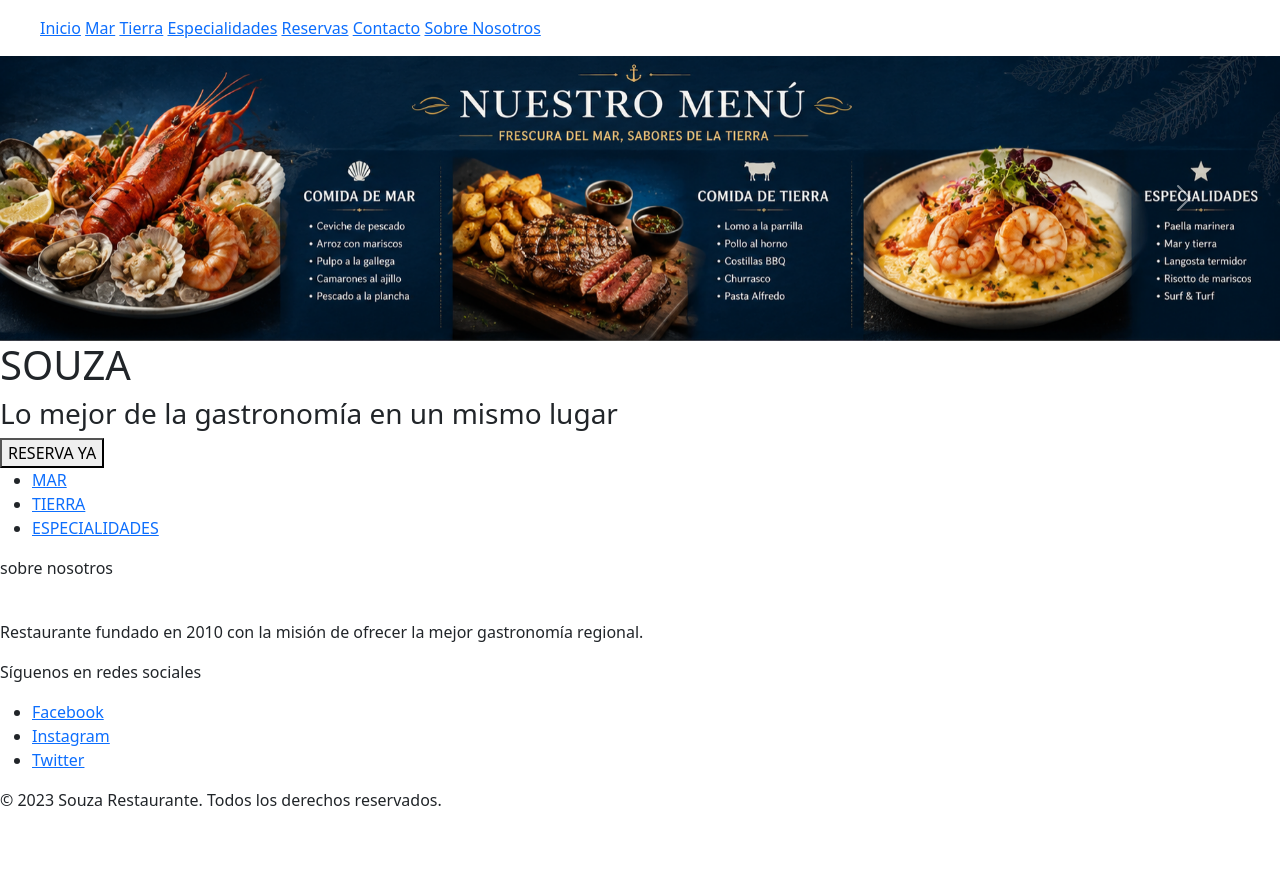
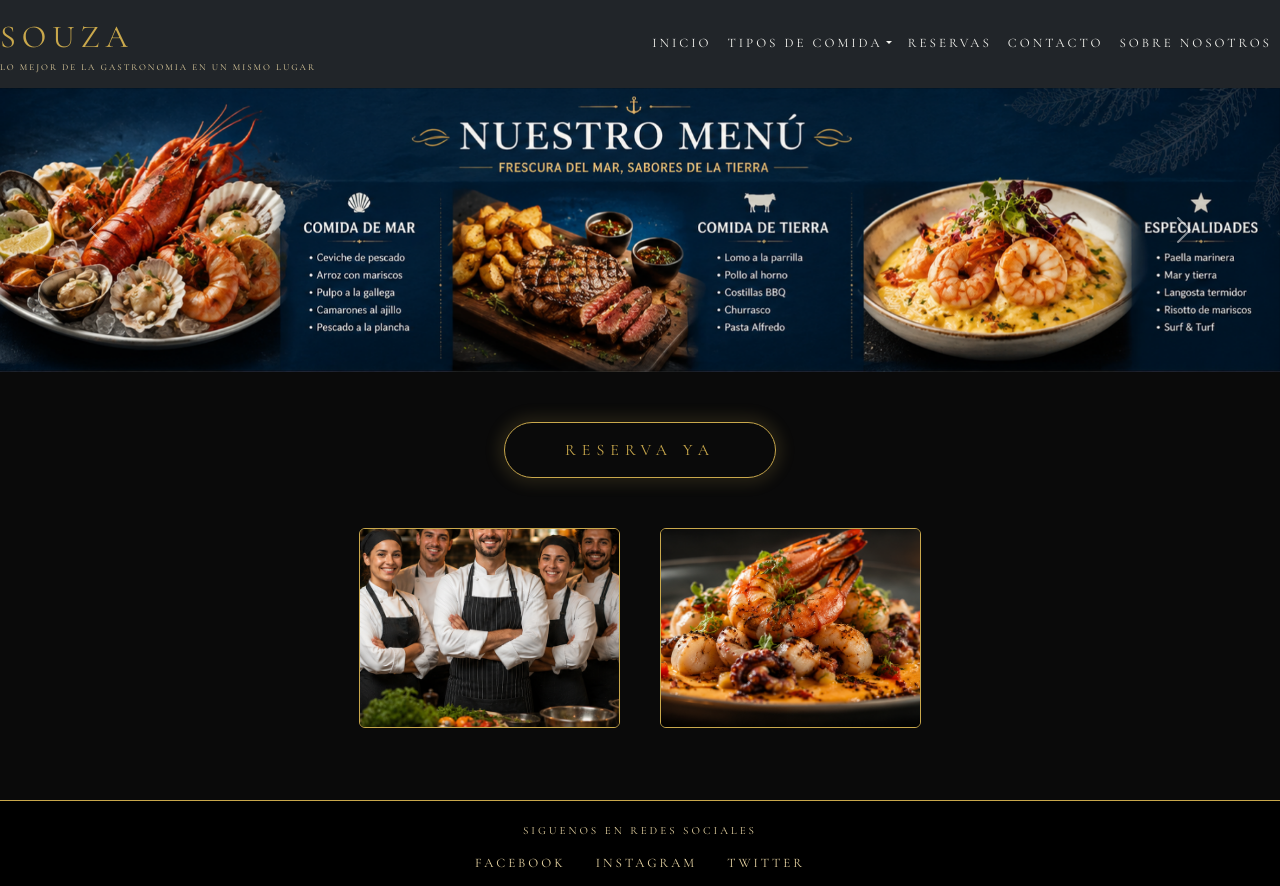
Before and after one commit to mosquerasara/Souza, a Flask app: page / in a window 1280 px wide. Before the commit the page ends 806 px from the top, so only its background shows below. Run offline with Flask 3, Linux system fonts and the light colour scheme.

Commit message:
hice tarjetas me faltan las otras paginas

```diff
--- /dev/null
+++ b/static/css/inicio.css
@@ -0,0 +1,287 @@
+@import url('https://fonts.googleapis.com/css2?family=Cormorant+Garamond:wght@300;400;700&display=swap');
+
+/* ================================
+   VARIABLES DE COLOR
+   ================================ */
+:root {
+    --fondo: #0a0a0a;
+    --dorado: #c9a84c;
+    --dorado-claro: #e8d5a3;
+    --gris-oscuro: #1a1a1a;
+    --blanco: #f5f5f0;
+}
+
+/* ================================
+   ESTILOS GENERALES
+   ================================ */
+* {
+    margin: 0;
+    padding: 0;
+    box-sizing: border-box;
+}
+
+body {
+    background-color: var(--fondo);
+    color: var(--blanco);
+    font-family: 'Cormorant Garamond', serif;
+}
+
+/* ================================
+   NAVBAR
+   ================================ */
+.navbar-brand {
+    font-family: 'Cormorant Garamond', serif;
+    font-size: 32px;
+    letter-spacing: 6px;
+    color: var(--dorado) !important;
+    /* Animacion de entrada del nombre */
+    animation: entradaNombre 1.5s ease;
+}
+
+@keyframes entradaNombre {
+    0% { opacity: 0; letter-spacing: 20px; }
+    100% { opacity: 1; letter-spacing: 6px; }
+}
+
+.navbar-brand::after {
+    content: "LO MEJOR DE LA GASTRONOMIA EN UN MISMO LUGAR";
+    display: block;
+    font-size: 9px;
+    letter-spacing: 2px;
+    color: var(--dorado-claro);
+    text-transform: uppercase;
+}
+
+.nav-link {
+    font-family: 'Cormorant Garamond', serif;
+    letter-spacing: 3px;
+    text-transform: uppercase;
+    font-size: 13px;
+    color: var(--blanco) !important;
+    /* Transicion suave al pasar el mouse */
+    transition: color 0.3s ease, letter-spacing 0.3s ease;
+}
+
+.nav-link:hover {
+    color: var(--dorado) !important;
+    /* Las letras se separan un poco al pasar el mouse */
+    letter-spacing: 5px;
+}
+
+.dropdown-menu {
+    background-color: #000000;
+    border: 1px solid var(--dorado);
+    /* Animacion de aparicion del dropdown */
+    animation: aparecer 0.3s ease;
+}
+
+@keyframes aparecer {
+    0% { opacity: 0; transform: translateY(-10px); }
+    100% { opacity: 1; transform: translateY(0); }
+}
+
+.dropdown-item {
+    color: var(--blanco);
+    letter-spacing: 2px;
+    font-family: 'Cormorant Garamond', serif;
+    font-size: 13px;
+    transition: color 0.3s ease, padding-left 0.3s ease;
+}
+
+.dropdown-item:hover {
+    background-color: #000000;
+    color: var(--dorado);
+    /* Se corre un poco a la derecha al pasar el mouse */
+    padding-left: 25px;
+}
+
+/* ================================
+   BOTON RESERVA
+   ================================ */
+.btn-reserva {
+    display: block;
+    margin: 50px auto;
+    padding: 15px 60px;
+    background-color: transparent;
+    color: var(--dorado);
+    border: 1px solid var(--dorado);
+    border-radius: 50px;
+    font-family: 'Cormorant Garamond', serif;
+    font-size: 16px;
+    letter-spacing: 6px;
+    text-transform: uppercase;
+    cursor: pointer;
+    /* Animacion de pulso continuo */
+    animation: pulso 3s infinite;
+    transition: all 0.4s ease;
+}
+
+@keyframes pulso {
+    0% { box-shadow: 0 0 0 0 rgba(201, 168, 76, 0.4); }
+    50% { box-shadow: 0 0 20px 10px rgba(201, 168, 76, 0); }
+    100% { box-shadow: 0 0 0 0 rgba(201, 168, 76, 0); }
+}
+
+.btn-reserva:hover {
+    background-color: var(--dorado);
+    color: #000000;
+    /* Para la animacion al pasar el mouse */
+    animation: none;
+    transform: scale(1.05);
+}
+
+/* ================================
+   TARJETAS
+   ================================ */
+.card {
+    background-color: var(--gris-oscuro) !important;
+    border: 1px solid var(--dorado) !important;
+}
+
+.card-hover {
+    transition: all 0.4s ease;
+}
+
+.card-hover:hover {
+    transform: translateY(-15px);
+    box-shadow: 0 20px 40px rgba(201, 168, 76, 0.2);
+}
+
+.card-hover img {
+    display: block;
+    width: 100%;
+    height: 200px;
+    object-fit: cover;
+}
+
+.card.card-hover {
+    height: 200px;
+}
+
+/* Overlay que aparece al pasar el mouse */
+.overlay {
+    position: absolute;
+    top: 0;
+    left: 0;
+    width: 100%;
+    height: 100%;
+    background-color: rgba(0, 0, 0, 0.88);
+    display: flex;
+    flex-direction: column;
+    justify-content: center;
+    align-items: center;
+    opacity: 0;
+    transition: all 0.4s ease;
+    padding: 25px;
+}
+
+.card-hover:hover .overlay {
+    opacity: 1;
+}
+
+.overlay h5 {
+    color: var(--dorado);
+    font-family: 'Cormorant Garamond', serif;
+    font-size: 22px;
+    letter-spacing: 3px;
+    margin-bottom: 15px;
+    /* El titulo baja desde arriba */
+    transform: translateY(-20px);
+    transition: transform 0.4s ease;
+}
+
+.card-hover:hover .overlay h5 {
+    transform: translateY(0);
+}
+
+.overlay p {
+    color: var(--blanco);
+    font-size: 15px;
+    letter-spacing: 1px;
+    margin-bottom: 20px;
+    /* El texto sube desde abajo */
+    transform: translateY(20px);
+    transition: transform 0.4s ease 0.1s;
+}
+
+.card-hover:hover .overlay p {
+    transform: translateY(0);
+}
+
+/* ================================
+   REDES SOCIALES
+   ================================ */
+.redes_sociales {
+    list-style: none;
+    padding: 0;
+    display: flex;
+    justify-content: center;
+    gap: 30px;
+    margin: 10px 0 0 0;
+}
+
+.redes_sociales li {
+    transition: all 0.3s ease;
+}
+
+.redes_sociales li:hover {
+    transform: translateY(-8px);
+}
+
+.redes_sociales a {
+    color: var(--dorado-claro);
+    text-decoration: none;
+    letter-spacing: 3px;
+    font-size: 13px;
+    text-transform: uppercase;
+    font-family: 'Cormorant Garamond', serif;
+    transition: color 0.3s ease;
+}
+
+.redes_sociales a:hover {
+    color: var(--dorado);
+}
+
+/* ================================
+   FOOTER
+   ================================ */
+footer {
+    bottom: 0;
+    width: 100%;
+    background-color: #000000;
+    border-top: 1px solid var(--dorado);
+    padding: 12px 0;
+    text-align: center;
+}
+
+footer p {
+    margin-top: 10px;
+    color: var(--dorado-claro);
+    font-size: 11px;
+    letter-spacing: 3px;
+    text-transform: uppercase;
+    margin-bottom: 5px;
+}
+
+/* Efecto de destello magico al pasar el mouse */
+.card-hover::before {
+    content: "";
+    position: absolute;
+    top: 0;
+    left: -100%;
+    width: 60%;
+    height: 100%;
+    background: linear-gradient(
+        120deg,
+        transparent,
+        rgba(201, 168, 76, 0.3),
+        transparent
+    );
+    /* Animacion del destello */
+    transition: left 0.6s ease;
+    z-index: 1;
+}
+
+.card-hover:hover::before {
+    left: 150%;
+}
--- a/templates/inicio.html
+++ b/templates/inicio.html
@@ -3,72 +3,130 @@
 <head>
     <meta charset="UTF-8">
     <title>Souza Restaurante</title>
+    <!-- Bootstrap CSS -->
     <link href="https://cdn.jsdelivr.net/npm/bootstrap@5.3.0/dist/css/bootstrap.min.css" rel="stylesheet">
-    <link rel="stylesheet" href="{{ url_for('static', filename='css/style.css') }}">
+    <!-- CSS propio -->
+    <link rel="stylesheet" href="{{ url_for('static', filename='css/inicio.css') }}">
+    <!-- Fuente elegante de Google -->
+    <link href="https://fonts.googleapis.com/css2?family=Cormorant+Garamond:wght@300;400;700&display=swap" rel="stylesheet">
 </head>
 <body>
+
+    <!-- NAVBAR - barra de navegacion superior -->
     <header>
+        <nav class="navbar navbar-expand-lg navbar-dark bg-dark">
 
-        <menu>
-            <a href="/">Inicio</a>
-            <a href="/mar">Mar</a>
-            <a href="/tierra">Tierra</a>
-            <a href="/especialidades">Especialidades</a>
-            <a href="/reserva">Reservas</a>
-            <a href="/contacto">Contacto</a>
-            <a href="/nosotros">Sobre Nosotros</a>
-        </menu>
+            <!-- Nombre del restaurante -->
+            <a class="navbar-brand" href="/">SOUZA</a>
+
+            <!-- Boton para menu en celular -->
+            <button class="navbar-toggler" data-bs-toggle="collapse" data-bs-target="#menu">
+                <span class="navbar-toggler-icon"></span>
+            </button>
+
+            <!-- Links del menu -->
+            <div class="collapse navbar-collapse" id="menu">
+                <ul class="navbar-nav ms-auto">
+                    <li class="nav-item"><a class="nav-link" href="/">Inicio</a></li>
+
+                    <!-- Menu desplegable de tipos de comida -->
+                    <li class="nav-item dropdown">
+                        <a class="nav-link dropdown-toggle" data-bs-toggle="dropdown">Tipos de comida</a>
+                        <ul class="dropdown-menu">
+                            <li><a class="dropdown-item" href="/mar">Mar</a></li>
+                            <li><a class="dropdown-item" href="/tierra">Tierra</a></li>
+                            <li><a class="dropdown-item" href="/especialidades">Especialidades</a></li>
+                        </ul>
+                    </li>
+
+                    <li class="nav-item"><a class="nav-link" href="/reserva">Reservas</a></li>
+                    <li class="nav-item"><a class="nav-link" href="/contacto">Contacto</a></li>
+                    <li class="nav-item"><a class="nav-link" href="/nosotros">Sobre Nosotros</a></li>
+                </ul>
+            </div>
+
+        </nav>
     </header>
 
+    <!-- CARRUSEL - imagenes que rotan -->
     <div id="carrusel" class="carousel slide" data-bs-ride="carousel">
         <div class="carousel-inner">
 
+            <!-- Primera imagen -->
             <div class="carousel-item active">
                 <img src="{{ url_for('static', filename='img/1.png') }}" class="d-block w-100" alt="imagen 1">
             </div>
 
+            <!-- Segunda imagen -->
             <div class="carousel-item">
                 <img src="{{ url_for('static', filename='img/2.png') }}" class="d-block w-100" alt="imagen 2">
             </div>
 
         </div>
 
+        <!-- Boton para ir a la imagen anterior -->
         <button class="carousel-control-prev" data-bs-target="#carrusel" data-bs-slide="prev">
             <span class="carousel-control-prev-icon"></span>
         </button>
 
+        <!-- Boton para ir a la imagen siguiente -->
         <button class="carousel-control-next" data-bs-target="#carrusel" data-bs-slide="next">
             <span class="carousel-control-next-icon"></span>
         </button>
     </div>
 
-    <div>
-        <h1>SOUZA</h1>
-        <h3>Lo mejor de la gastronomía en un mismo lugar</h3>
+    <!-- BOTON DE RESERVA -->
+    <button class="btn-reserva" onclick="window.location.href='/reserva'">RESERVA YA</button>
+
+    <!-- TARJETAS DE INFORMACION -->
+    <div class="container my-5">
+        <div class="row justify-content-center gap-3">
+
+            <!-- Tarjeta de Sobre Nosotros -->
+            <div class="col-md-3">
+                <div class="card text-center card-hover" style="border-color: gold; overflow: hidden; position: relative;">
+                    <!-- Imagen de la tarjeta -->
+<img src="{{ url_for('static', filename='img/cocineros.png') }}" class="w-100">
+                    <!-- Informacion que aparece al pasar el mouse -->
+                    <div class="overlay">
+                        <h5 style="color: gold; font-family: 'Cormorant Garamond', serif; font-size: 22px;">Sobre Nosotros</h5>
+                        <p style="color: white;">Somos un restaurante fundado en 2010 con la mision de ofrecer la mejor gastronomia regional.</p>
+                        <a href="/nosotros" class="btn btn-outline-warning">Conocenos</a>
+                    </div>
+                </div>
             </div>
 
-    <button onclick="window.location.href='/reserva'">RESERVA YA</button>
+            <!-- Tarjeta de Tipos de Comida -->
+            <div class="col-md-3">
+                <div class="card text-center card-hover" style="border-color: gold; overflow: hidden; position: relative;">
+                    <!-- Imagen de la tarjeta -->
+<img src="{{ url_for('static', filename='img/comida.png') }}" class="w-100">
+                    <!-- Informacion que aparece al pasar el mouse -->
+                    <div class="overlay">
+                        <h5 style="color: gold; font-family: 'Cormorant Garamond', serif; font-size: 22px;">Tipos de Comida</h5>
+                        <p style="color: white;">Explora nuestra variedad de platos: mar, tierra y especialidades unicas.</p>
+                        <a href="/especialidades" class="btn btn-outline-warning">Ver todo</a>
+                    </div>
 
-    <ul>
-        <li><a href="/mar">MAR</a></li>
-        <li><a href="/tierra">TIERRA</a></li>
-        <li><a href="/especialidades">ESPECIALIDADES</a></li>
-    </ul>
+                </div>
+                <br>
+            </div>
 
-    <p>sobre nosotros</p>
-    <br>
-    <p>Restaurante fundado en 2010 con la misión de ofrecer la mejor gastronomía regional.</p>
-    <p>Síguenos en redes sociales</p>
-    <ul>
+        </div>
+    </div>
+
+    <!-- FOOTER - pie de pagina fijo -->
+    <footer>
+        <p>Siguenos en redes sociales</p>
+        <!-- Lista de redes sociales -->
+        <ul class="redes_sociales">
             <li><a href="https://www.facebook.com/souza">Facebook</a></li>
             <li><a href="https://www.instagram.com/souza">Instagram</a></li>
             <li><a href="https://www.twitter.com/souza">Twitter</a></li>
         </ul>
-
-    <footer>
-        <p>&copy; 2023 Souza Restaurante. Todos los derechos reservados.</p>
     </footer>
 
+    <!-- Bootstrap JavaScript - necesario para el carrusel y el menu desplegable -->
     <script src="https://cdn.jsdelivr.net/npm/bootstrap@5.3.0/dist/js/bootstrap.bundle.min.js"></script>
 
 </body>
```
Also changed, not shown: static/img/cocineros.png (added), static/img/comida.png (added), static/img/css/inicio.css (deleted). Lines whose indentation alone changed are shown as unchanged.
